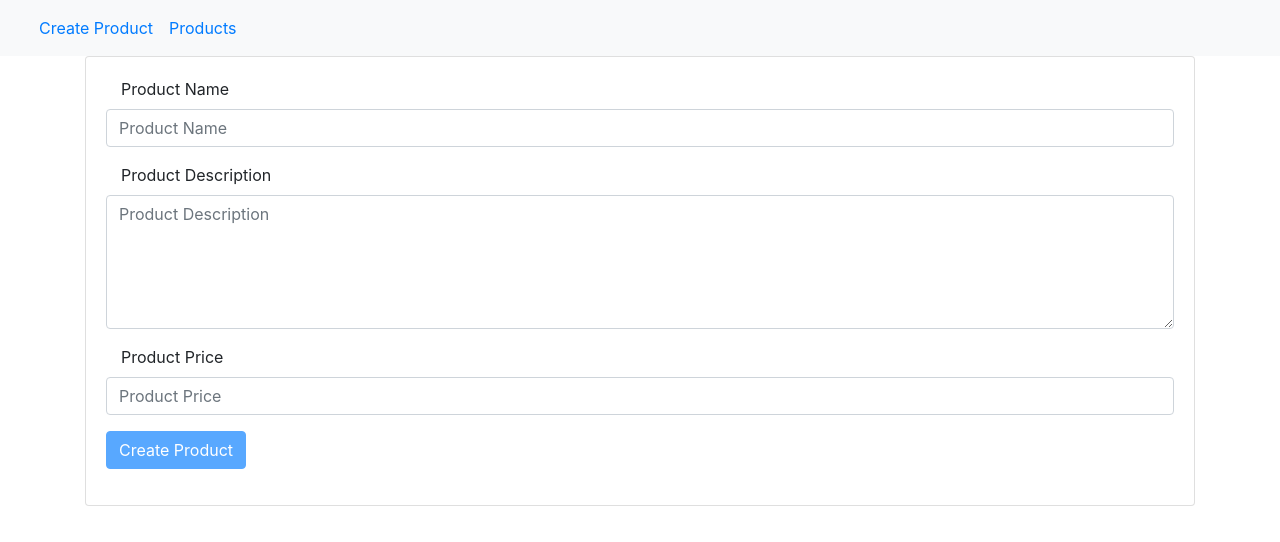
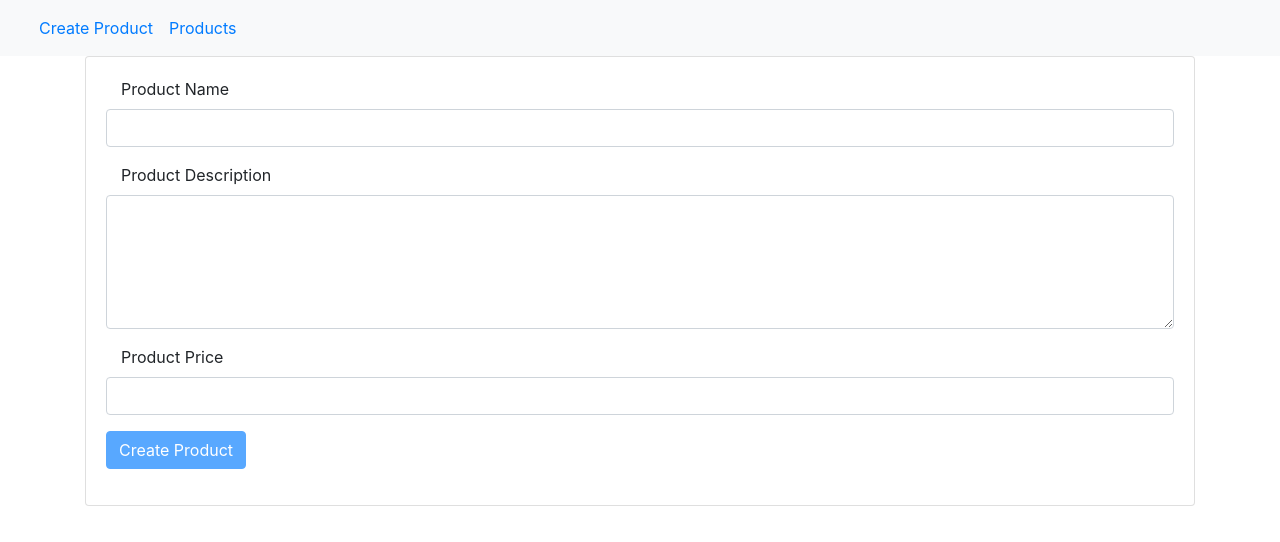
Before and after one commit to ngnawensv/angular11project, an Angular app: page /product/create in a window 1280 px wide. Shown: the top 542 px of the page. Built offline with nearby package versions, Linux system fonts and the light colour scheme.

Commit message:
use of reactive forms of without formbuilder

```diff
--- a/src/app/app.module.ts
+++ b/src/app/app.module.ts
@@ -4,7 +4,7 @@ import { BrowserModule } from '@angular/platform-browser';
 import { AppComponent } from './app.component';
 import {RouterModule} from '@angular/router';
 import {AppRoutingModule} from './app-routing.module';
-import {FormsModule} from "@angular/forms";
+import {ReactiveFormsModule} from "@angular/forms";
 import {ProductAddComponent} from "./product-add/product-add.component";
 import {ProductEditComponent} from "./product-edit/product-edit.component";
 import {ProductGetComponent} from "./product-get/product-get.component";
@@ -22,7 +22,7 @@ import {HttpClientModule} from "@angular/common/http";
     AppRoutingModule,
     RouterModule,
     HttpClientModule,
-    FormsModule // Module for Template Driven Forms
+    ReactiveFormsModule // Module for Reactive Forms
   ],
   providers: [],
   bootstrap: [AppComponent]
--- a/src/app/product-add/product-add.component.html
+++ b/src/app/product-add/product-add.component.html
@@ -2,41 +2,31 @@
   <div class="card-body">
 
 <!--
-In this form, we use the Template Driven Forms of Angular
-ngForm parent directive interact with all the child ngModel directive and build a model of the whole of form
-[(ngModel)]: for two way binding: interaction immedially we component class model when a user modfied some fields
-[ngModel]: for one way binding: interaction we component class model when a user modfied some fields and submited
- ngModel: used when we get only the validation
+In this form, we use the Reactive Forms of Angular
 -->
-    <form #form="ngForm" (ngSubmit)="onSubmit()">
+    <form [formGroup]="form" (ngSubmit)="onSubmit()">
       <div class="form-group">
         <label class="col-md-4">Product Name</label>
         <input type="text"
                class="form-control"
-               name="productName"
-               placeholder="Product Name" [(ngModel)]="product.productName"
-               required="true">
+               formControlName="productName">
       </div>
 
 
       <div class="form-group">
         <label class="col-md-4">Product Description</label>
-        <textarea class="form-control" rows="5" cols="5"
-                  name="productDescription"
-                  placeholder="Product Description"
-                  [(ngModel)]="product.productDescription"
-                  required="true">
+        <textarea class="form-control"
+                  rows="5" cols="5"
+                  formControlName="productDescription">
         </textarea>
       </div>
 
 
       <div class="form-group">
         <label class="col-md-4">Product Price</label>
-        <input type="text" class="form-control"
-               name="productPrice"
-               placeholder="Product Price"
-               [(ngModel)]="product.productPrice"
-               required="true">
+        <input type="text"
+               class="form-control"
+               formControlName="productPrice">
       </div>
 
       <div class="form-group">
--- a/src/app/product-add/product-add.component.ts
+++ b/src/app/product-add/product-add.component.ts
@@ -1,6 +1,7 @@
 import { Component, OnInit } from '@angular/core';
 import {ProductService} from "../service/product.service";
 import {Product} from "../model/product";
+import {FormControl, FormGroup, Validators} from "@angular/forms";
 
 @Component({
   selector: 'app-product-add',
@@ -10,6 +11,11 @@ import {Product} from "../model/product";
 export class ProductAddComponent implements OnInit {
 
   product:Product={};
+  form=new FormGroup({
+    "productName": new FormControl("",Validators.required),
+    "productDescription": new FormControl("",Validators.required),
+    "productPrice": new FormControl("",Validators.required)
+  });
 
   constructor(private productService:ProductService) {
   }
@@ -18,6 +24,8 @@ export class ProductAddComponent implements OnInit {
   }
 
   onSubmit() {
-    this.productService.addProduct(this.product);
+    this.product=this.form.getRawValue();
+    //console.log(this.form.getRawValue());
+   this.productService.addProduct(this.product);
   }
 }
```
